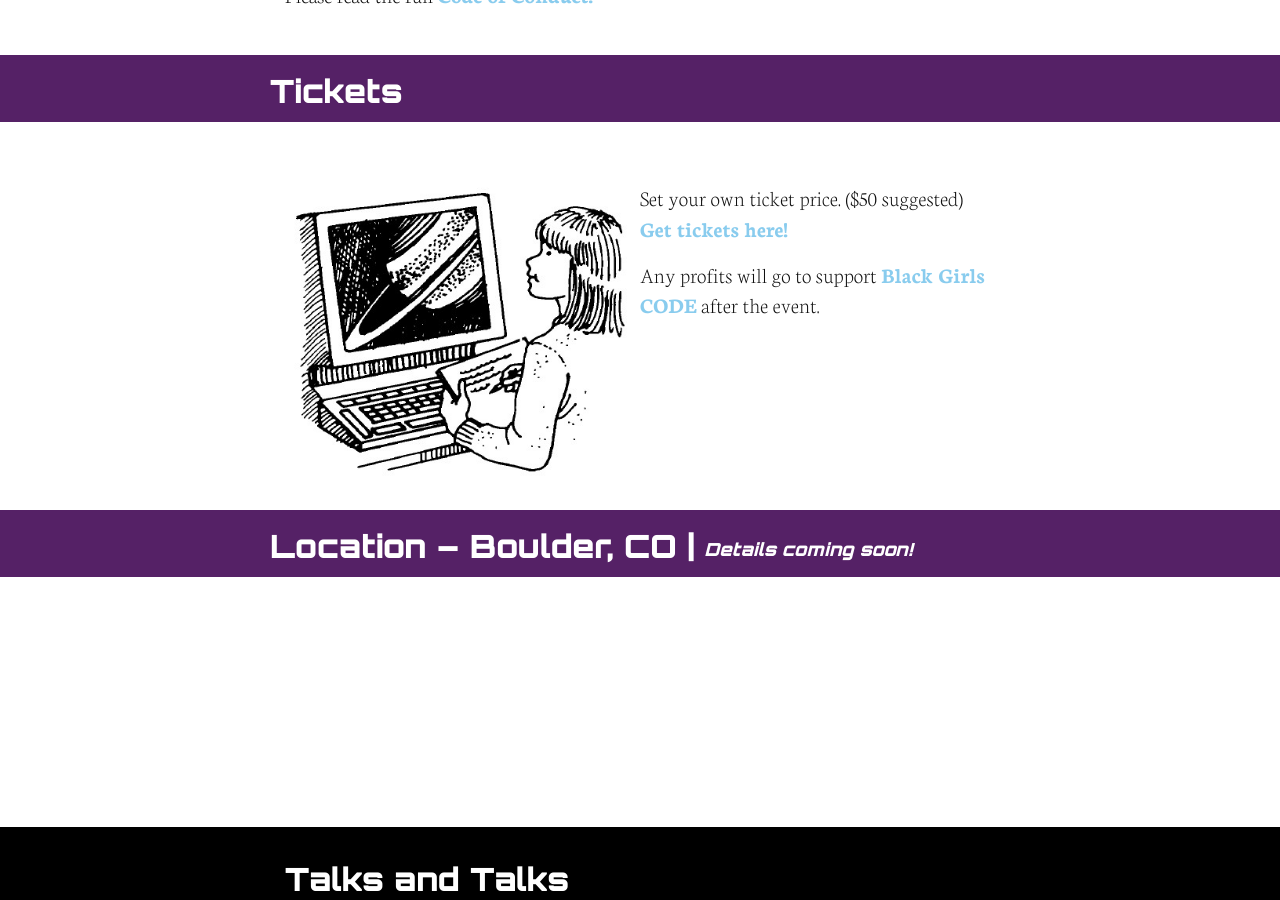
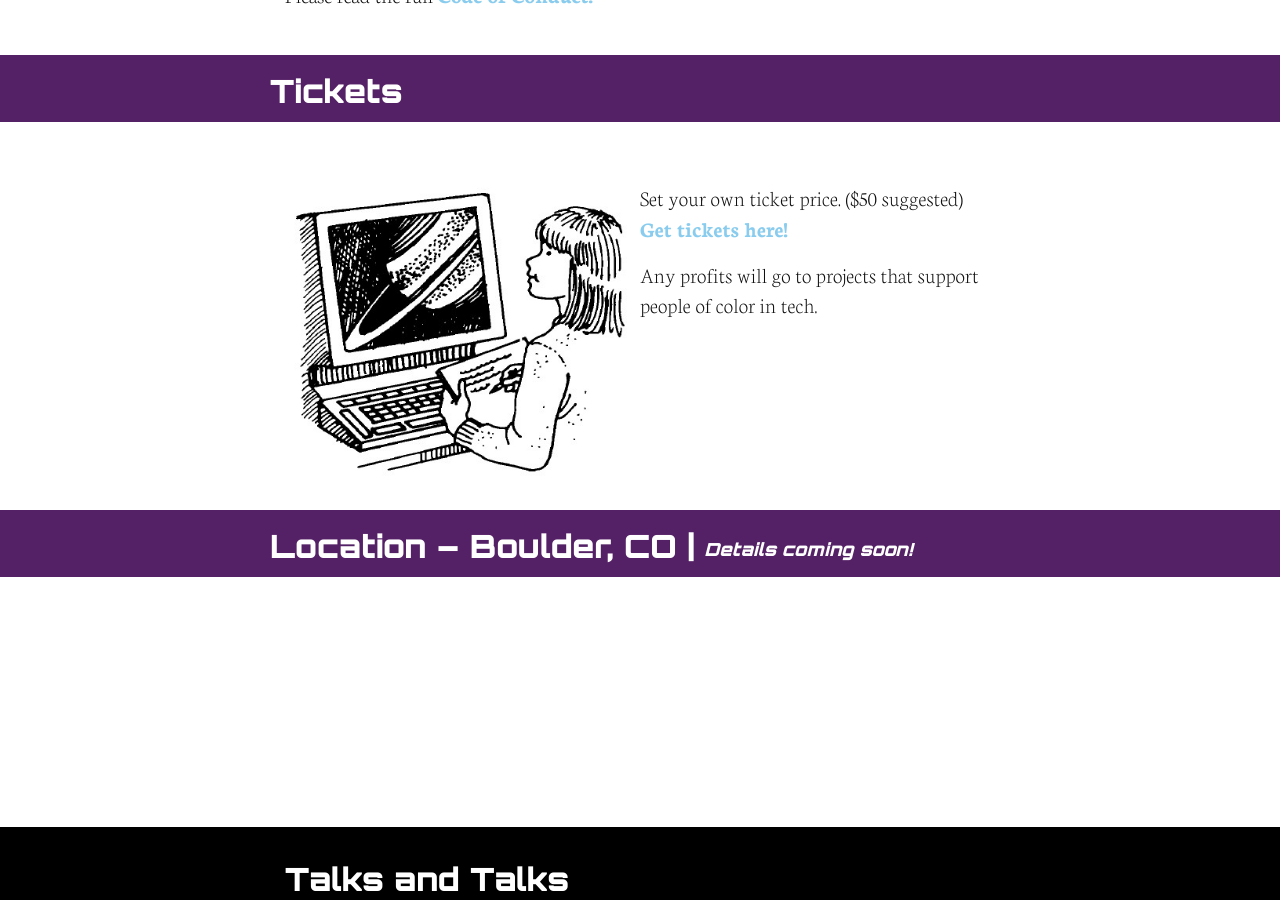
Before and after one commit to maitria/moonconf.org, a Jekyll site: the page built from index.html, in a window 1280 px wide and 900 px high, scrolled down 754 px. Built offline with Jekyll 4.4.1, drawn with Linux system fonts in a browser that asks for light colours.

Commit message:
Remove 'Black Girls Code'.

```diff
--- a/index.html
+++ b/index.html
@@ -28,7 +28,7 @@ layout: default
         <img class="scholarship-image" src="/assets/img/computer.png" alt="Girl looking at a picture planets on a computer.">
         <div class="scholarship-content">
           <p>Set your own ticket price. ($50 suggested) <a href="https://ti.to/moonconf/moonconf-2016">Get tickets here!</a></p>
-          <p>Any profits will go to support <a href="http://www.blackgirlscode.com/">Black Girls CODE</a> after the event.</p>
+          <p>Any profits will go to projects that support people of color in tech.</p>
         </div>
       </div>
     </div>
```
